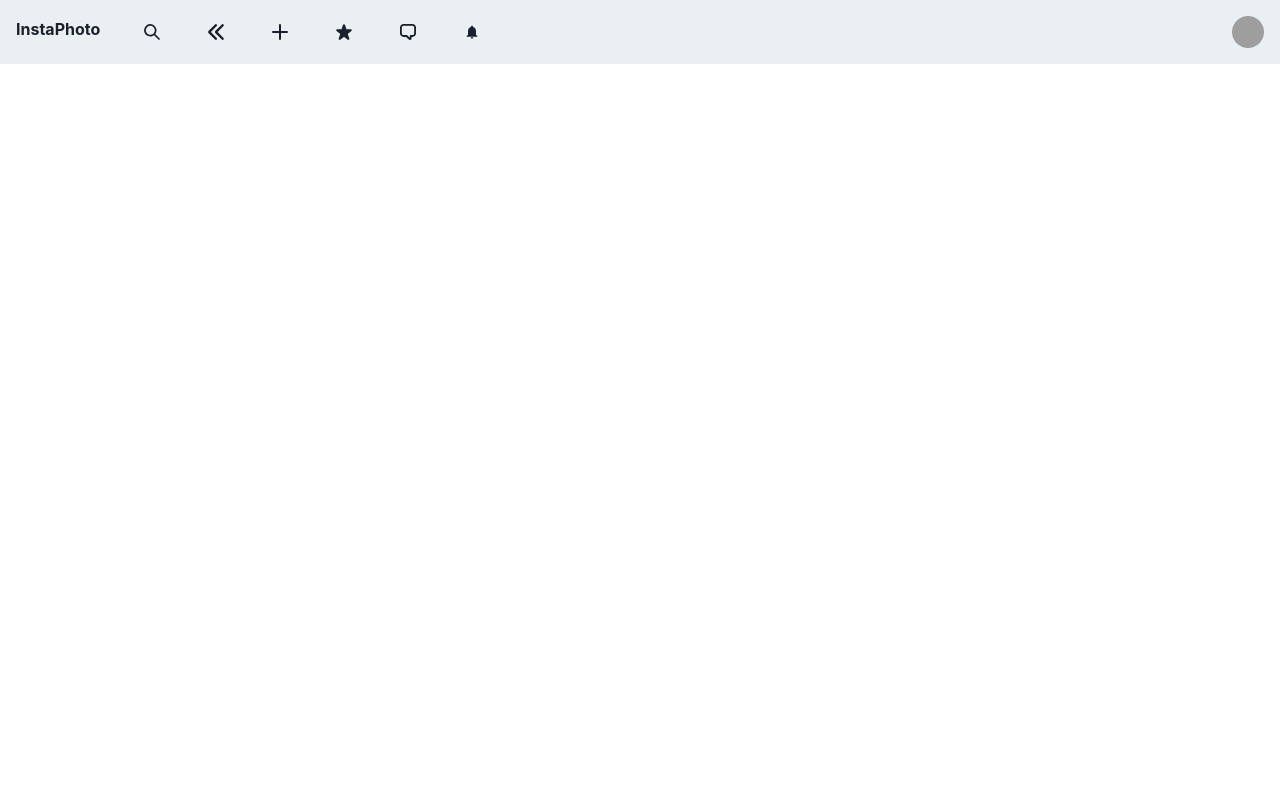
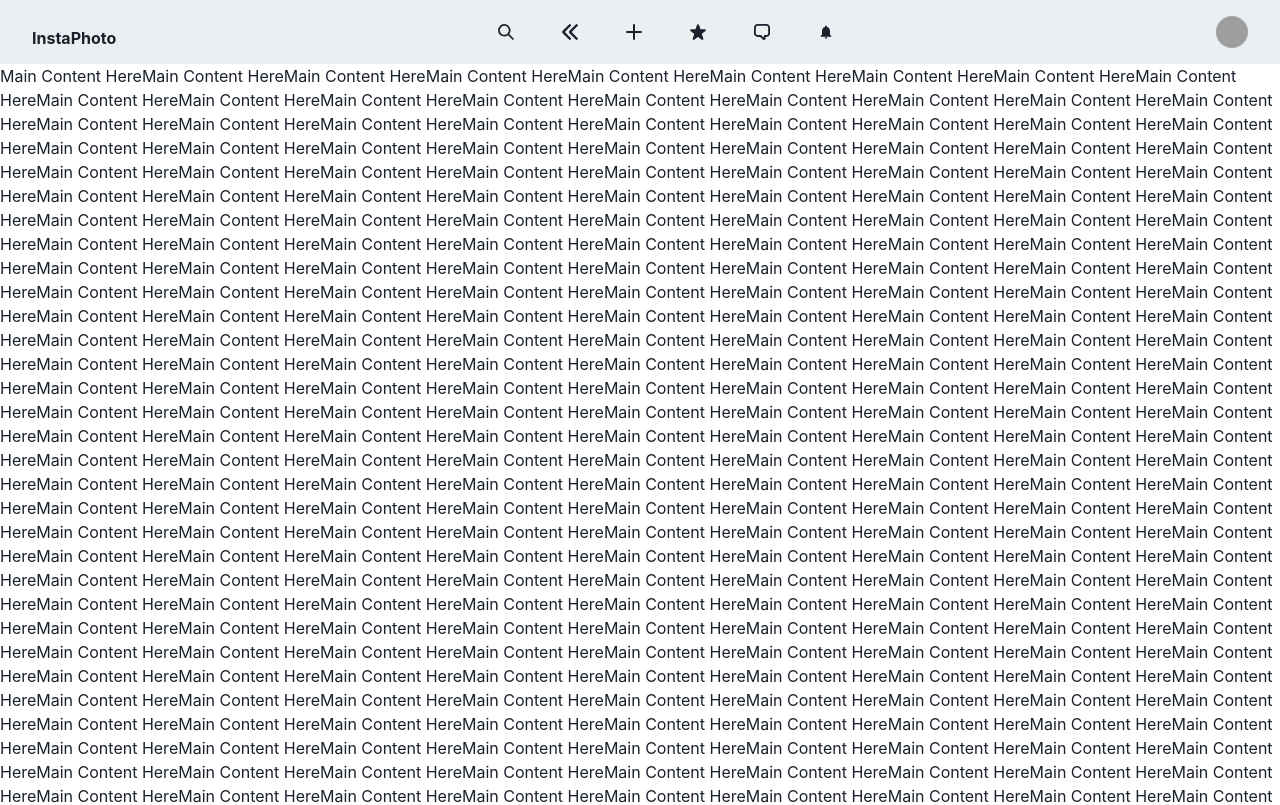
Before and after one commit to E-Turcios/insta--photo, a React app: page /Navbar in a window 1280 px wide. Shown: the top 805 px of the page. Built offline with nearby package versions, Linux system fonts and the light colour scheme; no server answers; grey boxes are pictures that could not be loaded; a web font is replaced by a local one.

Commit message:
Navbar v2

```diff
--- a/client/components/Login.jsx
+++ b/client/components/Login.jsx
@@ -1,5 +1,5 @@
 import React, { useState, useRef, useEffect } from 'react';
-import theme from '../Theme/theme'
+import theme from '../Theme/theme';
 import {
   FormControl,
   FormLabel,
@@ -44,7 +44,7 @@ export default function Login() {
         spacing="24px"
         p="20px"
       >
-        <Heading as="h4" size="lg" align="center" p="10px" >
+        <Heading as="h4" size="lg" align="center" p="10px">
           Insta Photo
         </Heading>
         <FormControl shadow="md">
--- a/client/components/Navbar.jsx
+++ b/client/components/Navbar.jsx
@@ -16,6 +16,7 @@ import {
   useDisclosure,
   useColorModeValue,
   Stack,
+  Divider,
 } from '@chakra-ui/react';
 
 import {
@@ -36,8 +37,17 @@ export default function Navbar() {
 
   return (
     <>
-      <Box bg="#EAEFF2" px={4}>
-        <Flex h={16} alignItems={'center'} justifyContent={'space-between'}>
+      <Flex
+        bg="#EAEFF2"
+        px={8}
+        h={16}
+        alignItems={'center'}
+        justifyContent={'space-between'}
+        position="sticky"
+        alignSelf="flex-start"
+        top="0"
+        border="0.5px"
+      >
         <IconButton
           size={'md'}
           icon={isOpen ? <CloseIcon /> : <HamburgerIcon />}
@@ -45,7 +55,6 @@ export default function Navbar() {
           display={{ md: 'none' }}
           onClick={isOpen ? onClose : onOpen}
         />
-          <HStack spacing={8} align={'left'} justify="right">
         <Box mt="1%">
           <b>InstaPhoto</b>
         </Box>
@@ -72,11 +81,7 @@ export default function Navbar() {
             />
           </Link>
           <Link as={RouterLink} to="/NewPost">
-                <IconButton
-                  variant="ghost"
-                  aria-label="Post"
-                  icon={<AddIcon />}
-                />
+            <IconButton variant="ghost" aria-label="Post" icon={<AddIcon />} />
           </Link>
           <Link as={RouterLink} to="/Explore">
             <IconButton
@@ -86,11 +91,7 @@ export default function Navbar() {
             />
           </Link>
           <Link as={RouterLink} to="/Chat">
-                <IconButton
-                  variant="ghost"
-                  aria-label="Chat"
-                  icon={<ChatIcon />}
-                />
+            <IconButton variant="ghost" aria-label="Chat" icon={<ChatIcon />} />
           </Link>
           <Link as={RouterLink} to="/Notifications">
             <IconButton
@@ -99,7 +100,6 @@ export default function Navbar() {
               icon={<BellIcon />}
             />
           </Link>
-            </HStack>
         </HStack>
         <Flex alignItems={'right'}>
           <Menu>
@@ -172,7 +172,118 @@ export default function Navbar() {
           </Stack>
         </Box>
       ) : null}
+
+      <Box>
+        Main Content HereMain Content HereMain Content HereMain Content HereMain
+        Content HereMain Content HereMain Content HereMain Content HereMain
+        Content HereMain Content HereMain Content HereMain Content HereMain
+        Content HereMain Content HereMain Content HereMain Content HereMain
+        Content HereMain Content HereMain Content HereMain Content HereMain
+        Content HereMain Content HereMain Content HereMain Content HereMain
+        Content HereMain Content HereMain Content HereMain Content HereMain
+        Content HereMain Content HereMain Content HereMain Content HereMain
+        Content HereMain Content HereMain Content HereMain Content HereMain
+        Content HereMain Content HereMain Content HereMain Content HereMain
+        Content HereMain Content HereMain Content HereMain Content HereMain
+        Content HereMain Content HereMain Content HereMain Content HereMain
+        Content HereMain Content HereMain Content HereMain Content HereMain
+        Content HereMain Content HereMain Content HereMain Content HereMain
+        Content HereMain Content HereMain Content HereMain Content HereMain
+        Content HereMain Content HereMain Content HereMain Content HereMain
+        Content HereMain Content HereMain Content HereMain Content HereMain
+        Content HereMain Content HereMain Content HereMain Content HereMain
+        Content HereMain Content HereMain Content HereMain Content HereMain
+        Content HereMain Content HereMain Content HereMain Content HereMain
+        Content HereMain Content HereMain Content HereMain Content HereMain
+        Content HereMain Content HereMain Content HereMain Content HereMain
+        Content HereMain Content HereMain Content HereMain Content HereMain
+        Content HereMain Content HereMain Content HereMain Content HereMain
+        Content HereMain Content HereMain Content HereMain Content HereMain
+        Content HereMain Content HereMain Content HereMain Content HereMain
+        Content HereMain Content HereMain Content HereMain Content HereMain
+        Content HereMain Content HereMain Content HereMain Content HereMain
+        Content HereMain Content HereMain Content HereMain Content HereMain
+        Content HereMain Content HereMain Content HereMain Content HereMain
+        Content HereMain Content HereMain Content HereMain Content HereMain
+        Content HereMain Content HereMain Content HereMain Content HereMain
+        Content HereMain Content HereMain Content HereMain Content HereMain
+        Content HereMain Content HereMain Content HereMain Content HereMain
+        Content HereMain Content HereMain Content HereMain Content HereMain
+        Content HereMain Content HereMain Content HereMain Content HereMain
+        Content HereMain Content HereMain Content HereMain Content HereMain
+        Content HereMain Content HereMain Content HereMain Content HereMain
+        Content HereMain Content HereMain Content HereMain Content HereMain
+        Content HereMain Content HereMain Content HereMain Content HereMain
+        Content HereMain Content HereMain Content HereMain Content HereMain
+        Content HereMain Content HereMain Content HereMain Content HereMain
+        Content HereMain Content HereMain Content HereMain Content HereMain
+        Content HereMain Content HereMain Content HereMain Content HereMain
+        Content HereMain Content HereMain Content HereMain Content HereMain
+        Content HereMain Content HereMain Content HereMain Content HereMain
+        Content HereMain Content HereMain Content HereMain Content HereMain
+        Content HereMain Content HereMain Content HereMain Content HereMain
+        Content HereMain Content HereMain Content HereMain Content HereMain
+        Content HereMain Content HereMain Content HereMain Content HereMain
+        Content HereMain Content HereMain Content HereMain Content HereMain
+        Content HereMain Content HereMain Content HereMain Content HereMain
+        Content HereMain Content HereMain Content HereMain Content HereMain
+        Content HereMain Content HereMain Content HereMain Content HereMain
+        Content HereMain Content HereMain Content HereMain Content HereMain
+        Content HereMain Content HereMain Content HereMain Content HereMain
+        Content HereMain Content HereMain Content HereMain Content HereMain
+        Content HereMain Content HereMain Content HereMain Content HereMain
+        Content HereMain Content HereMain Content HereMain Content HereMain
+        Content HereMain Content HereMain Content HereMain Content HereMain
+        Content HereMain Content HereMain Content HereMain Content HereMain
+        Content HereMain Content HereMain Content HereMain Content HereMain
+        Content HereMain Content HereMain Content HereMain Content HereMain
+        Content HereMain Content HereMain Content HereMain Content HereMain
+        Content HereMain Content HereMain Content HereMain Content HereMain
+        Content HereMain Content HereMain Content HereMain Content HereMain
+        Content HereMain Content HereMain Content HereMain Content HereMain
+        Content HereMain Content HereMain Content HereMain Content HereMain
+        Content HereMain Content HereMain Content HereMain Content HereMain
+        Content HereMain Content HereMain Content HereMain Content HereMain
+        Content HereMain Content HereMain Content HereMain Content HereMain
+        Content HereMain Content HereMain Content HereMain Content HereMain
+        Content HereMain Content HereMain Content HereMain Content HereMain
+        Content HereMain Content HereMain Content HereMain Content HereMain
+        Content HereMain Content HereMain Content HereMain Content HereMain
+        Content HereMain Content HereMain Content HereMain Content HereMain
+        Content HereMain Content HereMain Content HereMain Content HereMain
+        Content HereMain Content HereMain Content HereMain Content HereMain
+        Content HereMain Content HereMain Content HereMain Content HereMain
+        Content HereMain Content HereMain Content HereMain Content HereMain
+        Content HereMain Content HereMain Content HereMain Content HereMain
+        Content HereMain Content HereMain Content HereMain Content HereMain
+        Content HereMain Content HereMain Content HereMain Content HereMain
+        Content HereMain Content HereMain Content HereMain Content HereMain
+        Content HereMain Content HereMain Content HereMain Content HereMain
+        Content HereMain Content HereMain Content HereMain Content HereMain
+        Content HereMain Content HereMain Content HereMain Content HereMain
+        Content HereMain Content HereMain Content HereMain Content HereMain
+        Content HereMain Content HereMain Content HereMain Content HereMain
+        Content HereMain Content HereMain Content HereMain Content HereMain
+        Content HereMain Content HereMain Content HereMain Content HereMain
+        Content HereMain Content HereMain Content HereMain Content HereMain
+        Content HereMain Content HereMain Content HereMain Content HereMain
+        Content HereMain Content HereMain Content HereMain Content HereMain
+        Content HereMain Content HereMain Content HereMain Content HereMain
+        Content HereMain Content HereMain Content HereMain Content HereMain
+        Content HereMain Content HereMain Content HereMain Content HereMain
+        Content HereMain Content HereMain Content HereMain Content HereMain
+        Content HereMain Content HereMain Content HereMain Content HereMain
+        Content HereMain Content HereMain Content HereMain Content HereMain
+        Content HereMain Content HereMain Content HereMain Content HereMain
+        Content HereMain Content HereMain Content HereMain Content HereMain
+        Content HereMain Content HereMain Content HereMain Content HereMain
+        Content HereMain Content HereMain Content HereMain Content HereMain
+        Content HereMain Content HereMain Content HereMain Content HereMain
+        Content HereMain Content HereMain Content HereMain Content HereMain
+        Content HereMain Content HereMain Content HereMain Content HereMain
+        Content HereMain Content HereMain Content Here
       </Box>
+      {/* </Box> */}
     </>
   );
 }
```
Lines whose indentation alone changed are shown as unchanged.
